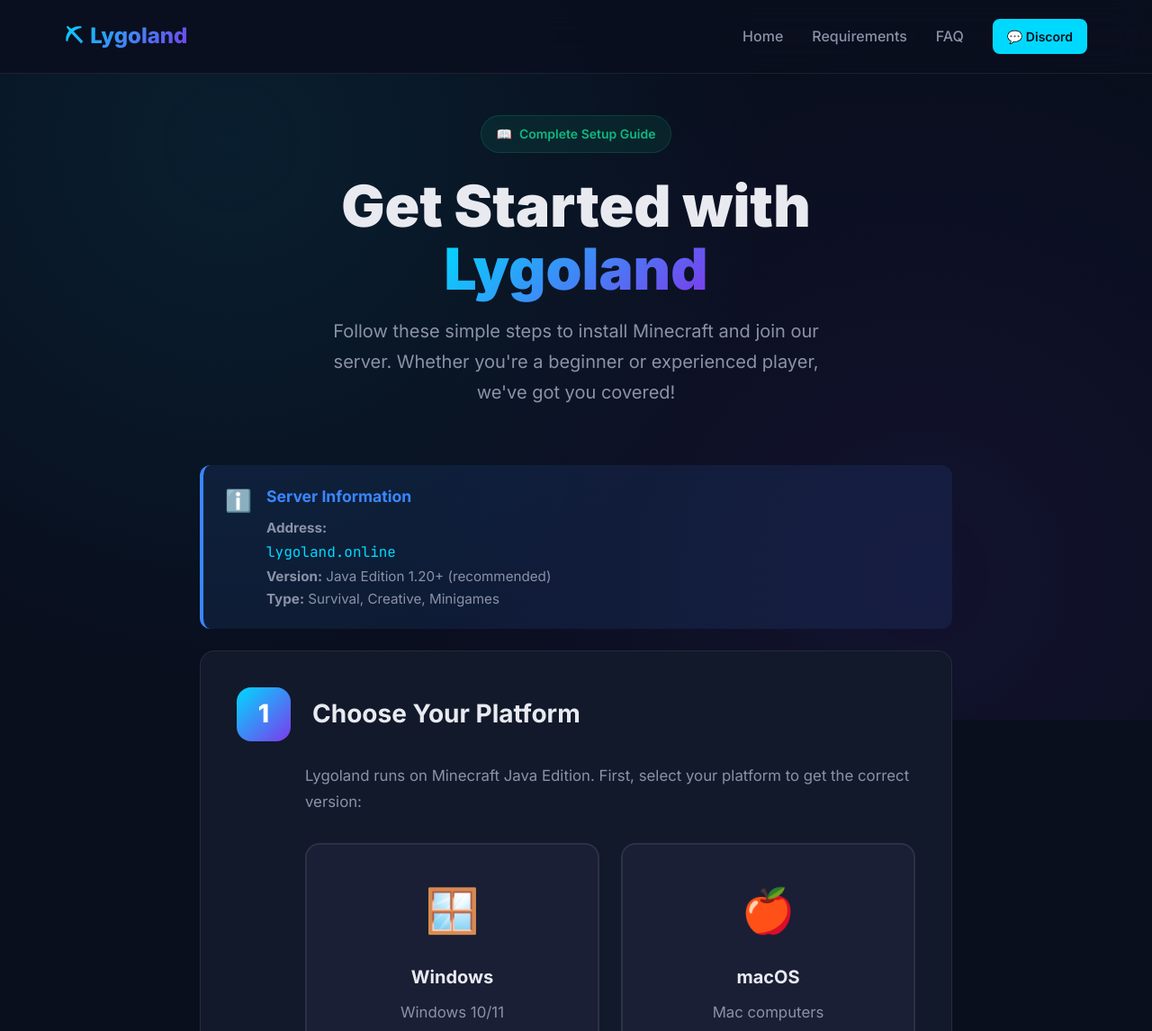
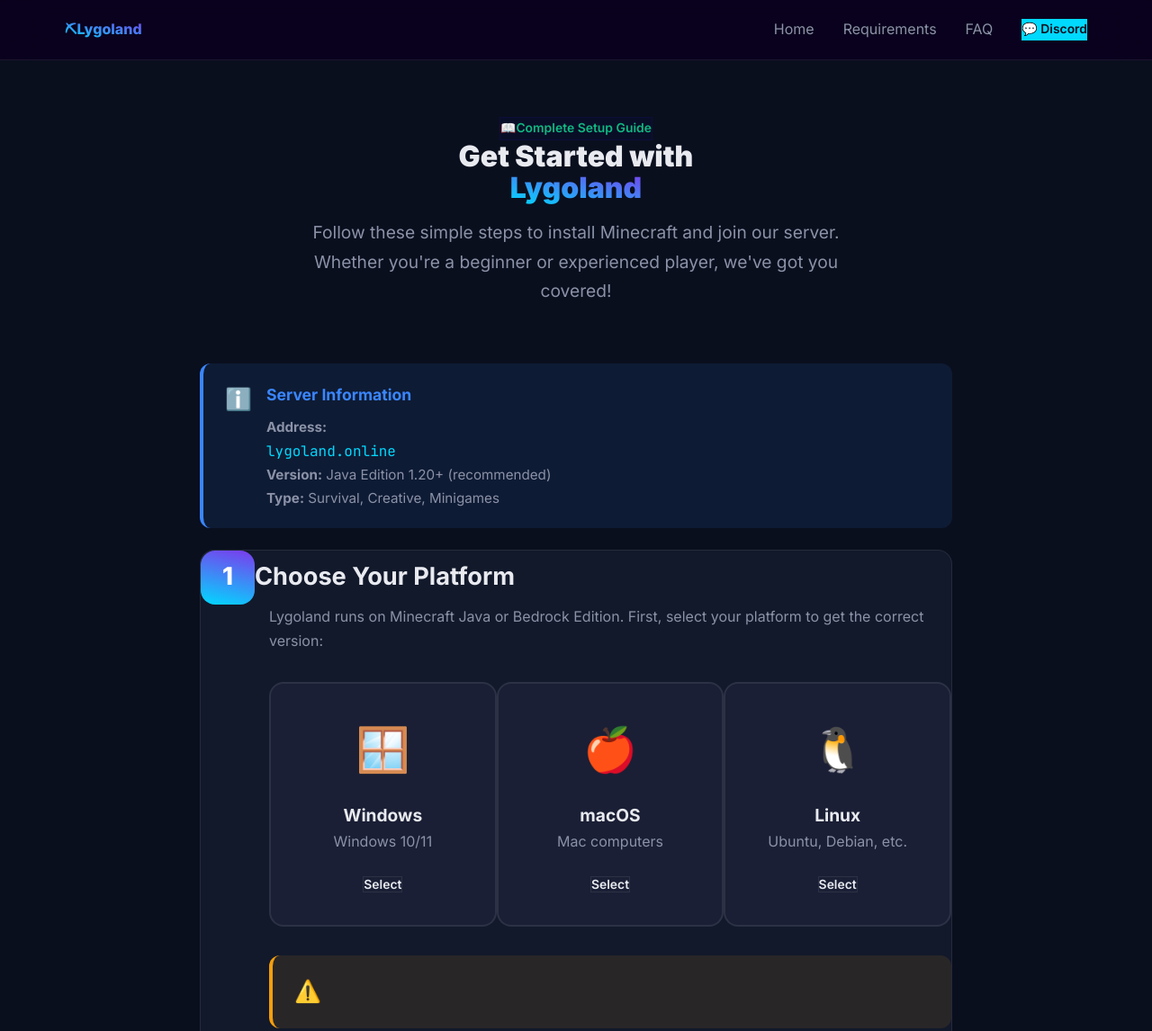
Before and after one commit to sirlygo/lygoland.online, a website: page setup-guide.html in a window 1280 px wide. Shown: the top 1146 px of the page at 90% size. Drawn offline with Linux system fonts and the light colour scheme.

Commit message:
Update setup-guide.html

```diff
--- a/setup-guide.html
+++ b/setup-guide.html
@@ -43,8 +43,8 @@
             height: 100%;
             z-index: 0;
             background:
-                radial-gradient(circle at 20% 20%, rgba(0, 217, 255, 0.08) 0%, transparent 50%),
-                radial-gradient(circle at 80% 80%, rgba(124, 58, 237, 0.08) 0%, transparent 50%);
+                radial-gradient(circle at 20% 20%, rgba(0, 217, 2, 0.08) 0%, transparent 0%),
+                radial-gradient(circle at 80% 80%, rgba(124, 8, 237, 0.08) 0%, transparent 0%);
         }
 
         .content {
@@ -58,7 +58,7 @@
             top: 0;
             left: 0;
             right: 0;
-            background: rgba(10, 15, 30, 0.9);
+            background: rgba(10, 1, 30, 0.9);
             backdrop-filter: blur(20px);
             border-bottom: 1px solid var(--border);
             z-index: 100;
@@ -67,19 +67,19 @@
         .nav-container {
             max-width: 1200px;
             margin: 0 auto;
-            padding: 1.25rem 2rem;
+            padding: 1.2rem 2rem;
             display: flex;
             justify-content: space-between;
             align-items: center;
         }
 
         .logo {
-            font-size: 1.5rem;
+            font-size: 1.rem;
             font-weight: 800;
             display: flex;
             align-items: center;
-            gap: 0.5rem;
-            background: linear-gradient(135deg, var(--accent), var(--accent-2));
+            gap: 0.rem;
+            background: linear-gradient(13deg, var(--accent), var(--accent-2));
             -webkit-background-clip: text;
             -webkit-text-fill-color: transparent;
         }
@@ -93,7 +93,7 @@
         .nav-link {
             color: var(--text-muted);
             text-decoration: none;
-            font-weight: 500;
+            font-weight: 00;
             transition: color 0.3s;
         }
 
@@ -104,14 +104,14 @@
         .btn {
             display: inline-flex;
             align-items: center;
-            gap: 0.5rem;
-            padding: 0.75rem 1.5rem;
+            gap: 0.rem;
+            padding: 0.7rem 1.rem;
             background: var(--accent);
             color: var(--bg);
             border: none;
-            border-radius: 0.5rem;
+            border-radius: 0.rem;
             font-weight: 600;
-            font-size: 0.95rem;
+            font-size: 0.9rem;
             cursor: pointer;
             transition: all 0.3s;
             text-decoration: none;
@@ -120,7 +120,7 @@
 
         .btn:hover {
             transform: translateY(-2px);
-            box-shadow: 0 10px 30px rgba(0, 217, 255, 0.3);
+            box-shadow: 0 10px 30px rgba(0, 217, 2, 0.3);
         }
 
         .btn-outline {
@@ -131,7 +131,7 @@
 
         .btn-outline:hover {
             border-color: var(--accent);
-            background: rgba(0, 217, 255, 0.05);
+            background: rgba(0, 217, 2, 0.0);
         }
 
         .btn-success {
@@ -140,8 +140,8 @@
         }
 
         .btn-sm {
-            padding: 0.5rem 1rem;
-            font-size: 0.875rem;
+            padding: 0.rem 1rem;
+            font-size: 0.87rem;
         }
 
         /* Main Content */
@@ -160,32 +160,32 @@
         .hero-badge {
             display: inline-flex;
             align-items: center;
-            gap: 0.5rem;
-            padding: 0.5rem 1rem;
-            background: rgba(16, 185, 129, 0.1);
-            border: 1px solid rgba(16, 185, 129, 0.2);
-            border-radius: 50px;
+            gap: 0.rem;
+            padding: 0.rem 1rem;
+            background: rgba(16, 18, 129, 0.1);
+            border: 1px solid rgba(16, 18, 129, 0.2);
+            border-radius: 0px;
             color: var(--success);
-            font-size: 0.875rem;
+            font-size: 0.87rem;
             font-weight: 600;
-            margin-bottom: 1.5rem;
+            margin-bottom: 1.rem;
         }
 
         h1 {
-            font-size: clamp(2.5rem, 6vw, 4rem);
+            font-size: clamp(2.rem, 6vw, 4rem);
             font-weight: 900;
             margin-bottom: 1rem;
             line-height: 1.1;
         }
 
         .gradient-text {
-            background: linear-gradient(135deg, var(--accent), var(--accent-2));
+            background: linear-gradient(13deg, var(--accent), var(--accent-2));
             -webkit-background-clip: text;
             -webkit-text-fill-color: transparent;
         }
 
         .hero-subtitle {
-            font-size: 1.25rem;
+            font-size: 1.2rem;
             color: var(--text-muted);
             max-width: 600px;
             margin: 0 auto 2rem;
@@ -200,7 +200,7 @@
             background: var(--bg-secondary);
             border: 1px solid var(--border);
             border-radius: 1rem;
-            padding: 2.5rem;
+            padding: 2.rem;
             margin-bottom: 2rem;
             transition: all 0.3s;
         }
@@ -208,32 +208,32 @@
         .step:hover {
             border-color: var(--accent);
             transform: translateY(-3px);
-            box-shadow: 0 10px 40px rgba(0, 217, 255, 0.15);
+            box-shadow: 0 10px 40px rgba(0, 217, 2, 0.1);
         }
 
         .step-header {
             display: flex;
             align-items: center;
-            gap: 1.5rem;
-            margin-bottom: 1.5rem;
+            gap: 1.rem;
+            margin-bottom: 1.rem;
         }
 
         .step-number {
             width: 60px;
             height: 60px;
-            background: linear-gradient(135deg, var(--accent), var(--accent-2));
+            background: linear-gradient(13deg, var(--accent), var(--accent-2));
             border-radius: 1rem;
             display: flex;
             align-items: center;
             justify-content: center;
-            font-size: 1.75rem;
+            font-size: 1.7rem;
             font-weight: 800;
             color: white;
             flex-shrink: 0;
         }
 
         .step-title {
-            font-size: 1.75rem;
+            font-size: 1.7rem;
             font-weight: 700;
         }
 
@@ -242,14 +242,14 @@
         }
 
         .step-content p {
-            margin-bottom: 1.25rem;
+            margin-bottom: 1.2rem;
             color: var(--text-muted);
-            font-size: 1.05rem;
+            font-size: 1.0rem;
         }
 
         .step-content ul {
             list-style: none;
-            margin: 1.5rem 0;
+            margin: 1.rem 0;
         }
 
         .step-content li {
@@ -257,21 +257,21 @@
             background: var(--code-bg);
             border-left: 3px solid var(--accent);
             margin-bottom: 1rem;
-            border-radius: 0.5rem;
-            font-size: 0.95rem;
+            border-radius: 0.rem;
+            font-size: 0.9rem;
         }
 
         .step-content li strong {
             color: var(--accent);
             display: block;
-            margin-bottom: 0.5rem;
+            margin-bottom: 0.rem;
         }
 
         /* Platform Cards */
         .platform-grid {
             display: grid;
-            grid-template-columns: repeat(auto-fit, minmax(250px, 1fr));
-            gap: 1.5rem;
+            grid-template-columns: repeat(auto-fit, minmax(20px, 1fr));
+            gap: 1.rem;
             margin: 2rem 0;
         }
 
@@ -287,7 +287,7 @@
 
         .platform-card:hover {
             border-color: var(--accent);
-            transform: translateY(-5px);
+            transform: translateY(-px);
         }
 
         .platform-icon {
@@ -296,24 +296,24 @@
         }
 
         .platform-name {
-            font-size: 1.25rem;
+            font-size: 1.2rem;
             font-weight: 700;
-            margin-bottom: 0.5rem;
+            margin-bottom: 0.rem;
         }
 
         .platform-desc {
-            font-size: 0.875rem;
+            font-size: 0.87rem;
             color: var(--text-muted);
-            margin-bottom: 1.5rem;
+            margin-bottom: 1.rem;
         }
 
         /* Code Block */
         .code-block {
             background: var(--code-bg);
             border: 1px solid var(--border);
-            border-radius: 0.75rem;
-            padding: 1.5rem;
-            margin: 1.5rem 0;
+            border-radius: 0.7rem;
+            padding: 1.rem;
+            margin: 1.rem 0;
             position: relative;
             overflow: hidden;
         }
@@ -323,21 +323,21 @@
             justify-content: space-between;
             align-items: center;
             margin-bottom: 1rem;
-            padding-bottom: 0.75rem;
+            padding-bottom: 0.7rem;
             border-bottom: 1px solid var(--border);
         }
 
         .code-title {
             font-weight: 600;
             color: var(--accent);
-            font-size: 0.875rem;
+            font-size: 0.87rem;
             text-transform: uppercase;
-            letter-spacing: 0.05em;
+            letter-spacing: 0.0em;
         }
 
         .copy-btn {
             padding: 0.4rem 0.8rem;
-            background: rgba(0, 217, 255, 0.1);
+            background: rgba(0, 217, 2, 0.1);
             border: 1px solid rgba(0, 217, 255, 0.3);
             border-radius: 0.4rem;
             color: var(--accent);
@@ -608,7 +608,7 @@
                         <h2 class="step-title">Choose Your Platform</h2>
                     </div>
                     <div class="step-content">
-                        <p>Lygoland runs on Minecraft Java Edition. First, select your platform to get the correct version:</p>
+                        <p>Lygoland runs on Minecraft Java or Bedrock Edition. First, select your platform to get the correct version:</p>
 
                         <div class="platform-grid">
                             <div class="platform-card" onclick="showPlatform('windows')">
@@ -636,8 +636,6 @@
                         <div class="alert alert-warning">
                             <div class="alert-icon">⚠️</div>
                             <div class="alert-content">
-                                <h4>Important: Java Edition Required</h4>
-                                <p>You need Minecraft <strong>Java Edition</strong> to join Lygoland. Bedrock Edition (Windows 10 Edition, Mobile, Console) is NOT compatible with our server.</p>
                             </div>
                         </div>
                     </div>
```
